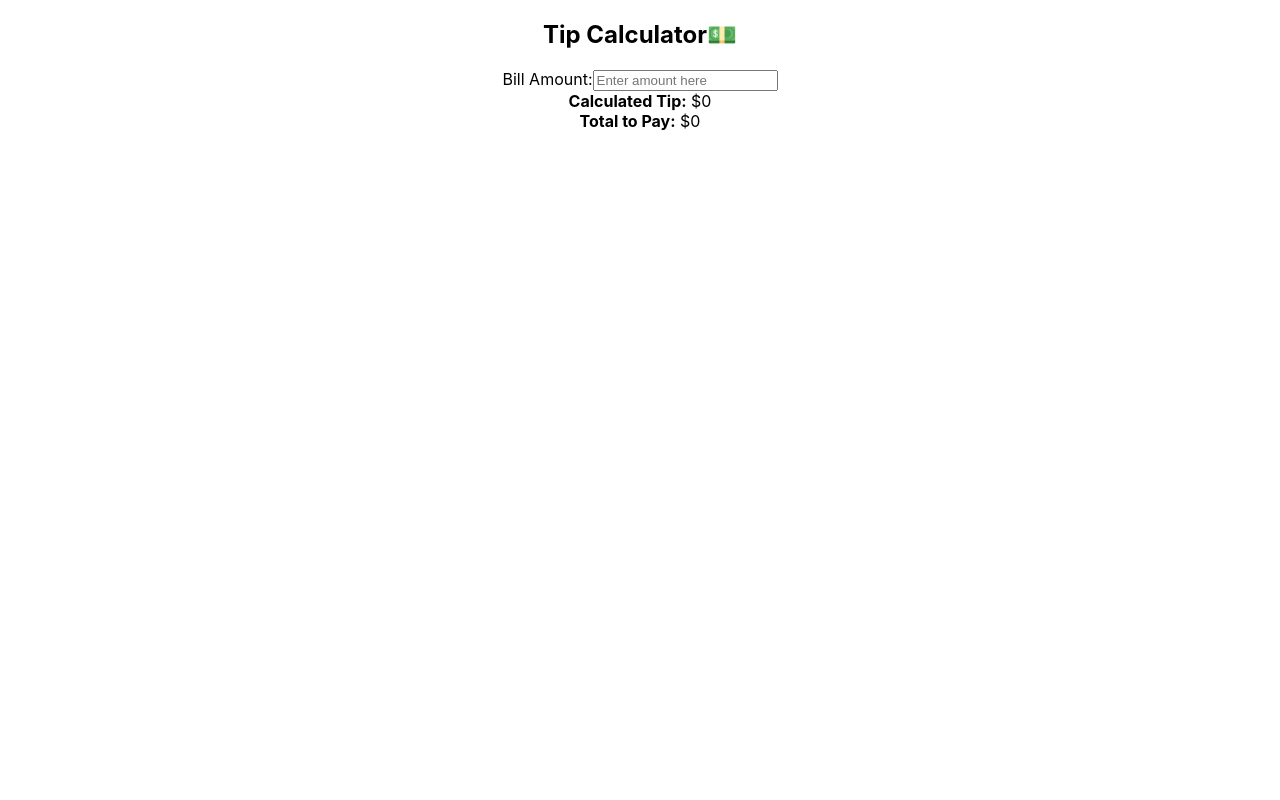
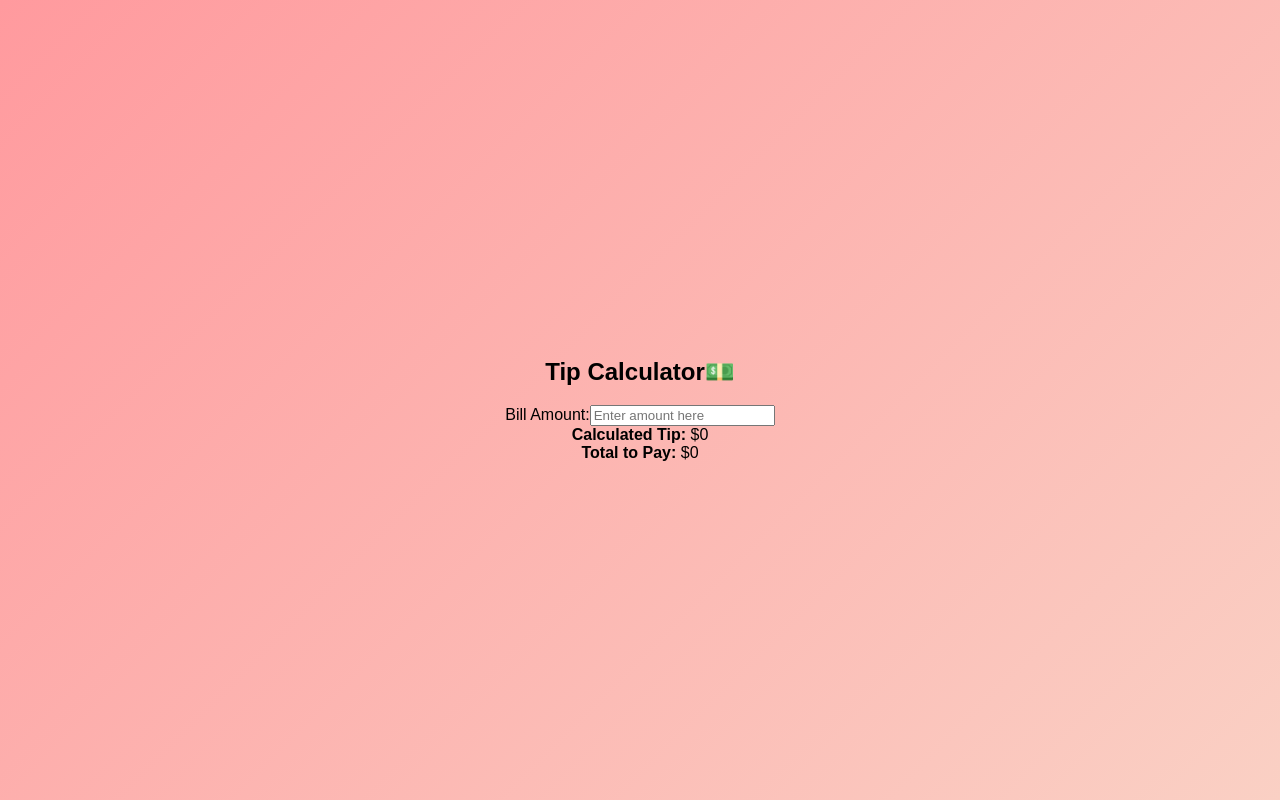
Before and after one commit to M-Saleh-N/tip_calculator, a React (Create React App) app: page / in a window 1280 px wide. Built offline with nearby package versions, Linux system fonts and the light colour scheme.

Commit message:
styled the body

```diff
--- a/src/components/calc.css
+++ b/src/components/calc.css
@@ -0,0 +1,11 @@
+
+body {
+    background: linear-gradient(135deg, #ff9a9e 0%, #fad0c4 100%);
+    font-family: 'Poppins', sans-serif;
+    margin: 0;
+    padding: 0;
+    height: 100vh;
+    display: flex;
+    justify-content: center;
+    align-items: center;
+  }
```
